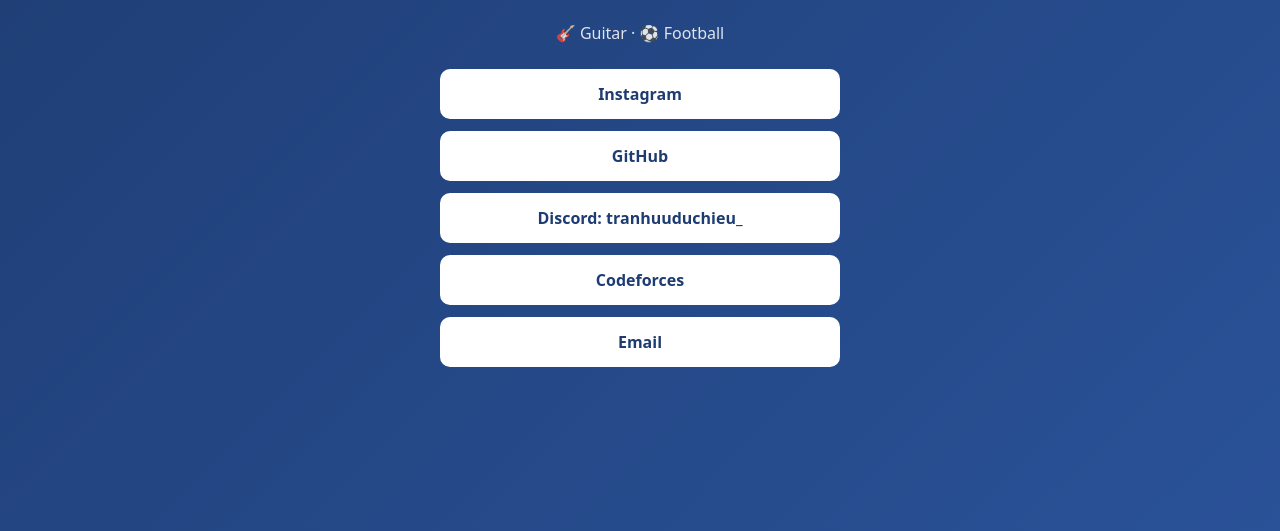
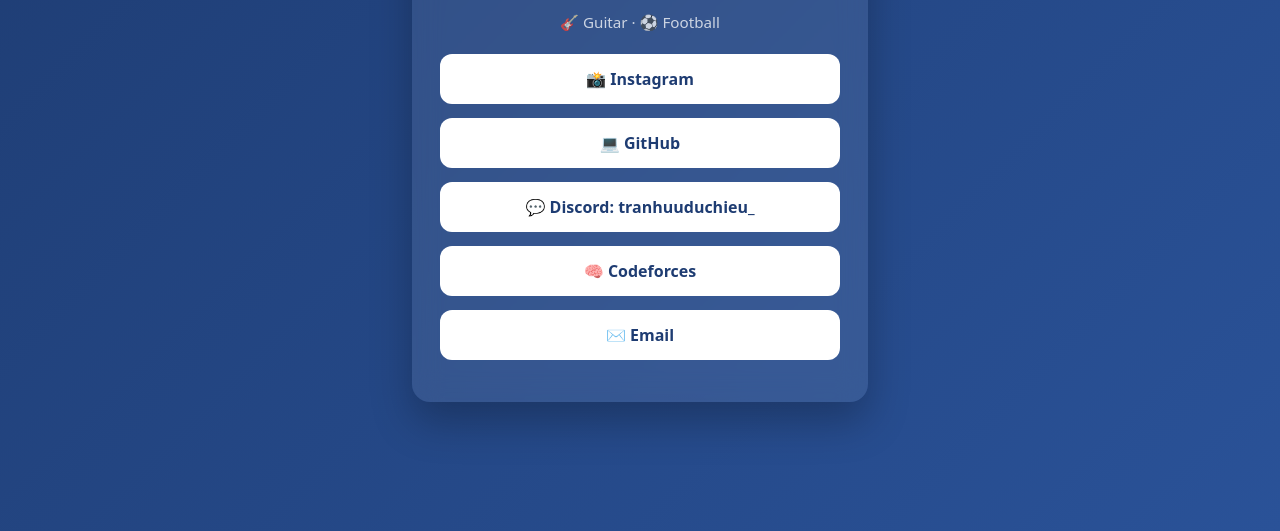
Before and after one commit to Duchieu1410/Duchieu1410.github.io, a plain HTML site: page index.html in a window 1280 px wide. Shown: the part 269-800 px from the top of the page. Drawn offline with Linux system fonts and the light colour scheme.

Commit message:
Better looking

```diff
--- a/index.html
+++ b/index.html
@@ -3,9 +3,10 @@
 <head>
   <meta charset="UTF-8" />
   <meta name="viewport" content="width=device-width, initial-scale=1.0"/>
-  <title>Your Name</title>
+  <title>Tran Huu Duc Hieu</title>
 
   <style>
+    /* ---------- Base ---------- */
     body {
       margin: 0;
       font-family: system-ui, -apple-system, BlinkMacSystemFont, sans-serif;
@@ -15,47 +16,106 @@
       justify-content: center;
       align-items: center;
       min-height: 100vh;
+      overflow: hidden;
     }
 
+    /* ---------- Container ---------- */
     .container {
       text-align: center;
       width: 100%;
       max-width: 400px;
-      padding: 20px;
+      padding: 28px;
+      border-radius: 18px;
+      background: rgba(255, 255, 255, 0.08);
+      backdrop-filter: blur(14px);
+      -webkit-backdrop-filter: blur(14px);
+      box-shadow: 0 20px 40px rgba(0,0,0,0.25);
+
+      animation: fadeUp 0.8s ease forwards;
     }
 
-    img {
-      width: 110px;
-      height: 110px;
-      border-radius: 50%;
-      margin-bottom: 15px;
-      border: 3px solid white;
-    }
-
+    /* ---------- Text ---------- */
     h1 {
-      margin: 10px 0 5px;
+      margin: 10px 0 6px;
+      font-size: 1.8rem;
     }
 
     p {
       opacity: 0.85;
-      margin-bottom: 25px;
+      margin-bottom: 12px;
     }
 
+    .interests {
+      font-size: 0.95rem;
+      opacity: 0.75;
+      margin-bottom: 22px;
+    }
+
+    /* ---------- Buttons ---------- */
     a.button {
+      position: relative;
       display: block;
       text-decoration: none;
       color: #1e3c72;
       background: white;
       padding: 14px;
-      margin: 12px 0;
-      border-radius: 10px;
+      margin: 14px 0;
+      border-radius: 12px;
       font-weight: 600;
-      transition: transform 0.15s ease, box-shadow 0.15s ease;
+      overflow: hidden;
+
+      transform: translateY(10px);
+      opacity: 0;
+      animation: buttonIn 0.6s ease forwards;
+    }
+
+    /* Stagger animation */
+    a.button:nth-of-type(1) { animation-delay: 0.2s; }
+    a.button:nth-of-type(2) { animation-delay: 0.3s; }
+    a.button:nth-of-type(3) { animation-delay: 0.4s; }
+    a.button:nth-of-type(4) { animation-delay: 0.5s; }
+    a.button:nth-of-type(5) { animation-delay: 0.6s; }
+
+    a.button::before {
+      content: "";
+      position: absolute;
+      inset: 0;
+      background: linear-gradient(
+        120deg,
+        transparent,
+        rgba(255,255,255,0.6),
+        transparent
+      );
+      transform: translateX(-100%);
+    }
+
+    a.button:hover::before {
+      transform: translateX(100%);
+      transition: transform 0.6s ease;
     }
 
     a.button:hover {
-      transform: translateY(-2px);
-      box-shadow: 0 6px 15px rgba(0,0,0,0.2);
+      transform: translateY(-4px) scale(1.01);
+      box-shadow: 0 12px 25px rgba(0,0,0,0.25);
+    }
+
+    /* ---------- Animations ---------- */
+    @keyframes fadeUp {
+      from {
+        opacity: 0;
+        transform: translateY(25px);
+      }
+      to {
+        opacity: 1;
+        transform: translateY(0);
+      }
+    }
+
+    @keyframes buttonIn {
+      to {
+        opacity: 1;
+        transform: translateY(0);
+      }
     }
   </style>
 </head>
@@ -63,21 +123,30 @@
 <body>
   <div class="container">
 
-    <!-- Optional profile picture -->
-    <!-- Replace src with your image URL -->
+    <h1>Tran Huu Duc Hieu</h1>
 
-    <h1>Tran Huu Duc Hieu</h1>
     <p>Informatics Student at HUS High School for Gifted Students</p>
-    <p>🎸 Guitar · ⚽ Football</p>
+    <p class="interests">🎸 Guitar · ⚽ Football</p>
 
-    <a class="button" href="https://instagram.com/thdh__1410" target="_blank">Instagram</a>
-    <a class="button" href="https://github.com/Duchieu1410" target="_blank">GitHub</a>
-    <a class="button" href="https://discordapp.com/users/tranhuuduchieu_" target="_blank">
-    Discord: tranhuuduchieu_
+    <a class="button" href="https://instagram.com/thdh__1410" target="_blank">
+      📸 Instagram
     </a>
 
-    <a class="button" href="https://codeforces.com/profile/notTHDH" target="_blank">Codeforces</a>
-    <a class="button" href="mailto:tranhuuduchieuvn2009@gmail.com">Email</a>
+    <a class="button" href="https://github.com/Duchieu1410" target="_blank">
+      💻 GitHub
+    </a>
+
+    <a class="button" href="https://discord.com" target="_blank">
+      💬 Discord: tranhuuduchieu_
+    </a>
+
+    <a class="button" href="https://codeforces.com/profile/notTHDH" target="_blank">
+      🧠 Codeforces
+    </a>
+
+    <a class="button" href="mailto:tranhuuduchieuvn2009@gmail.com">
+      ✉️ Email
+    </a>
 
   </div>
 </body>
```
